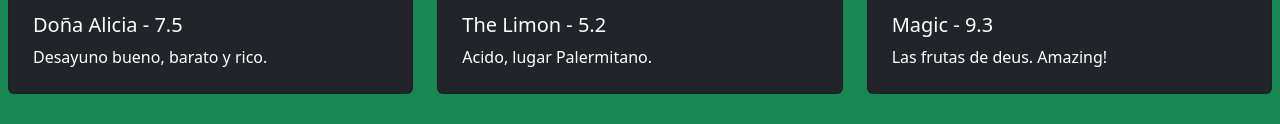
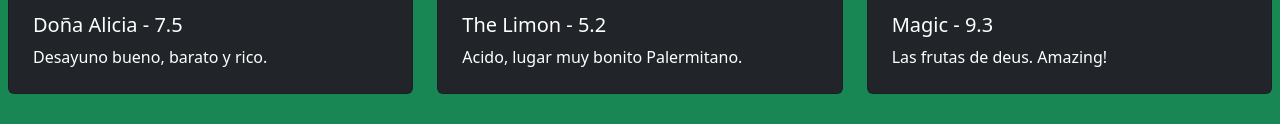
Before and after one commit to DemiKremen/comision-39385-picnicproyecto-, a plain HTML site: page pages/component.html in a window 1280 px wide. Shown: the part 1119-1243 px from the top of the page. Drawn offline with nearby package versions, Linux system fonts and the light colour scheme.

Commit message:
detalles

```diff
--- a/pages/component.html
+++ b/pages/component.html
@@ -90,7 +90,7 @@
             <img src="../assets/lima.png" class="card-img-top" alt="...">
             <div class="card-body">
               <h5 class="card-title">The Limon - 5.2</h5>
-              <p class="card-text text-white">Acido, lugar Palermitano.</p>
+              <p class="card-text text-white">Acido, lugar muy bonito Palermitano.</p>
             </div>
           </div>
         </div>
```
